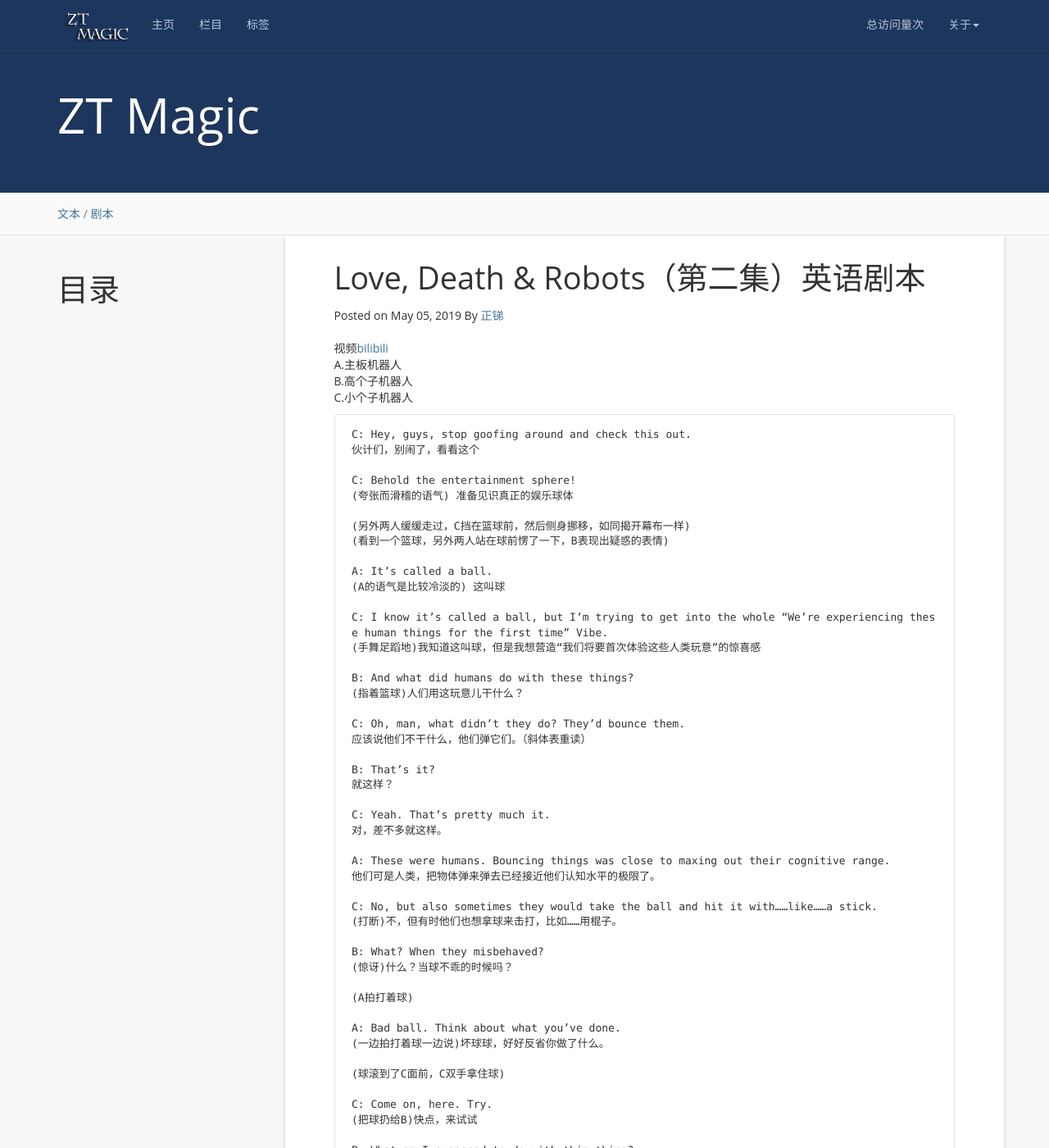
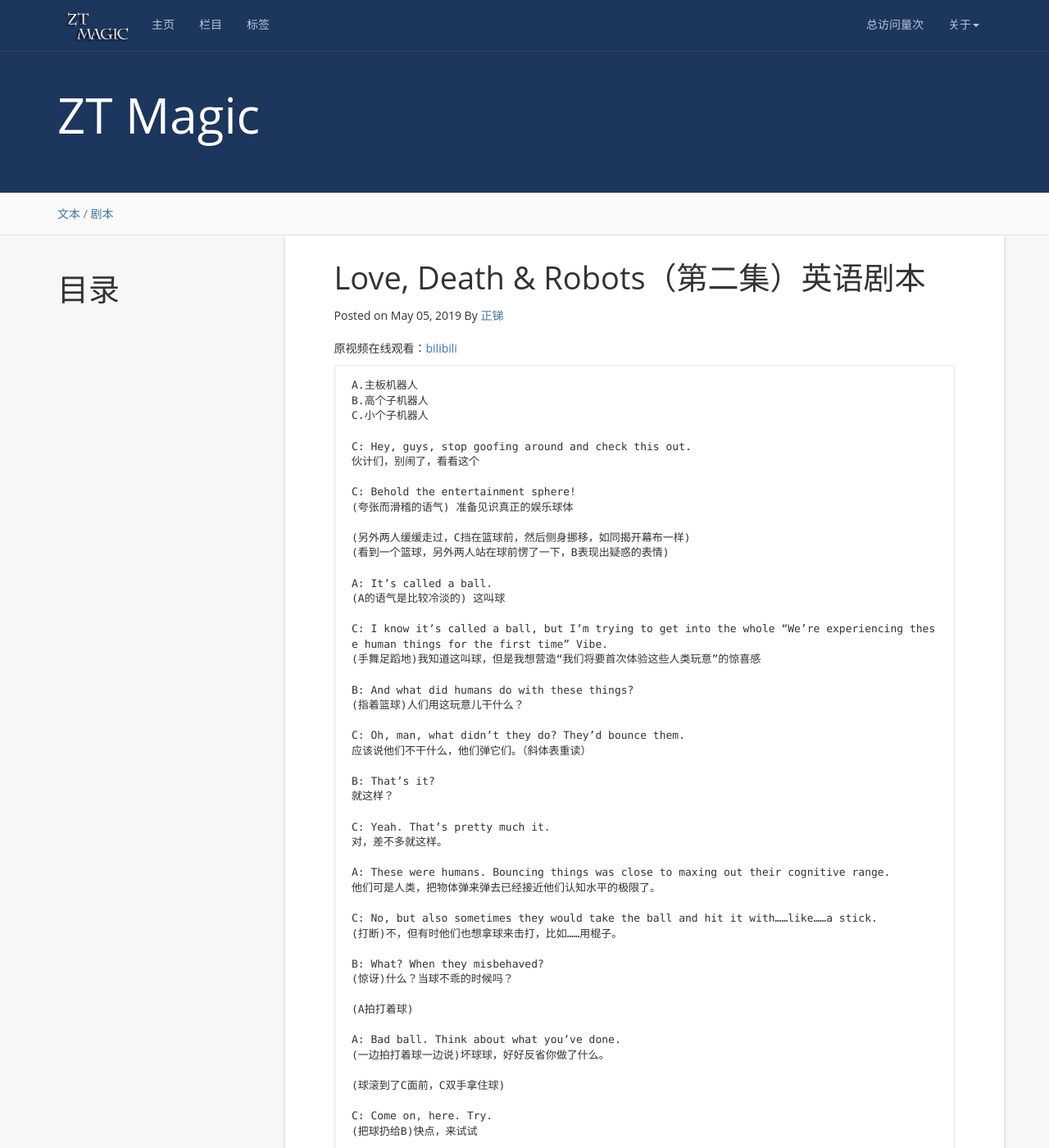
Before and after one commit to ztmail723/ztmail723.github.io, a Jekyll site: the page built from _posts/text/2019-05-05-Love-Death-Robots.md, in a window 1280 px wide and 1400 px high. Shown: the whole window at 82% size. Built offline with Jekyll 4.4.1, drawn with Linux system fonts in a browser that asks for light colours; nearby versions of some CDN libraries; a script that is not in the unit is left out; comment, search, counter and statistics services are not loaded; some of the changed text lies outside the part shown.

Commit message:
Update 2019-05-05-Love-Death-Robots.md

```diff
--- a/_posts/text/2019-05-05-Love-Death-Robots.md
+++ b/_posts/text/2019-05-05-Love-Death-Robots.md
@@ -11,10 +11,11 @@ tag: 剧本
 
 
 
-视频[bilibili](https://www.bilibili.com/video/av46905502/?p=2)
-A.主板机器人
-B.高个子机器人
-C.小个子机器人
+原视频在线观看：[bilibili](https://www.bilibili.com/video/av46905502/?p=2)
+
+	A.主板机器人
+	B.高个子机器人
+	C.小个子机器人
 
 	C: Hey, guys, stop goofing around and check this out.
 	伙计们，别闹了，看看这个
```
